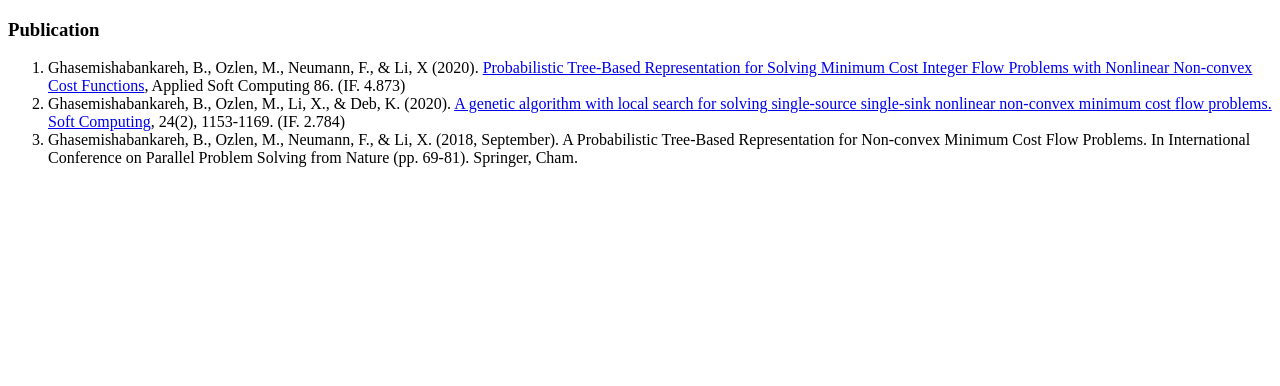
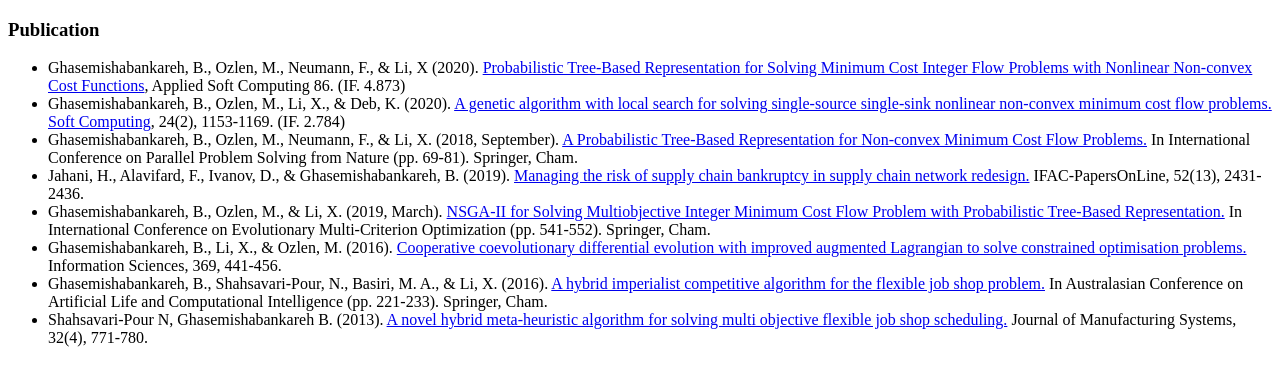
Before and after one commit to behroozGh/cv, a plain HTML site: page publications.html in a window 1280 px wide. Drawn offline with Linux system fonts and the light colour scheme.

Commit message:
Add files via upload

```diff
--- a/publications.html
+++ b/publications.html
@@ -6,10 +6,17 @@
   </head>
   <body>
     <h3>Publication</h3>
-    <ol>
+    <ul>
       <li>Ghasemishabankareh, B., Ozlen, M., Neumann, F., & Li, X (2020). <a href="https://www.sciencedirect.com/science/article/abs/pii/S156849461930732X">Probabilistic Tree-Based Representation for Solving Minimum Cost Integer Flow Problems with Nonlinear Non-convex Cost Functions</a>, Applied Soft Computing 86. (IF. 4.873)</li>
       <li>Ghasemishabankareh, B., Ozlen, M., Li, X., & Deb, K. (2020). <a href="https://link.springer.com/article/10.1007/s00500-019-03951-2"> A genetic algorithm with local search for solving single-source single-sink nonlinear non-convex minimum cost flow problems. Soft Computing</a>, 24(2), 1153-1169. (IF. 2.784)</li>
-      <li>Ghasemishabankareh, B., Ozlen, M., Neumann, F., & Li, X. (2018, September). A Probabilistic Tree-Based Representation for Non-convex Minimum Cost Flow Problems. In International Conference on Parallel Problem Solving from Nature (pp. 69-81). Springer, Cham.</li>
-    </ol>
+      <li>Ghasemishabankareh, B., Ozlen, M., Neumann, F., & Li, X. (2018, September). <a href="https://link.springer.com/chapter/10.1007/978-3-319-99253-2_6">A Probabilistic Tree-Based Representation for Non-convex Minimum Cost Flow Problems.</a> In International Conference on Parallel Problem Solving from Nature (pp. 69-81). Springer, Cham.</li>
+      <li>Jahani, H., Alavifard, F., Ivanov, D., & Ghasemishabankareh, B. (2019). <a href="https://www.sciencedirect.com/science/article/pii/S2405896319315587">Managing the risk of supply chain bankruptcy in supply chain network redesign.</a>  IFAC-PapersOnLine, 52(13), 2431-2436.</li>
+      <li>Ghasemishabankareh, B., Ozlen, M., & Li, X. (2019, March). <a href="https://link.springer.com/chapter/10.1007/978-3-030-12598-1_43">NSGA-II for Solving Multiobjective Integer Minimum Cost Flow Problem with Probabilistic Tree-Based Representation.</a> In International Conference on Evolutionary Multi-Criterion Optimization (pp. 541-552). Springer, Cham.</li>
+      <li>Ghasemishabankareh, B., Li, X., & Ozlen, M. (2016). <a href="https://www.sciencedirect.com/science/article/abs/pii/S0020025516304777">Cooperative coevolutionary differential evolution with improved augmented Lagrangian to solve constrained optimisation problems.</a>  Information Sciences, 369, 441-456.</li>
+      <li>Ghasemishabankareh, B., Shahsavari-Pour, N., Basiri, M. A., & Li, X. (2016). <a href="https://link.springer.com/chapter/10.1007/978-3-319-28270-1_19">A hybrid imperialist competitive algorithm for the flexible job shop problem.</a> In Australasian Conference on Artificial Life and Computational Intelligence (pp. 221-233). Springer, Cham.</li>
+      <li>Shahsavari-Pour N, Ghasemishabankareh B. (2013). <a href="https://www.sciencedirect.com/science/article/abs/pii/S0278612513000551">A novel hybrid meta-heuristic algorithm for solving multi objective flexible job shop scheduling.</a>  Journal of Manufacturing Systems, 32(4), 771-780.</li>
+
+
+    </ul>
   </body>
 </html>
```
